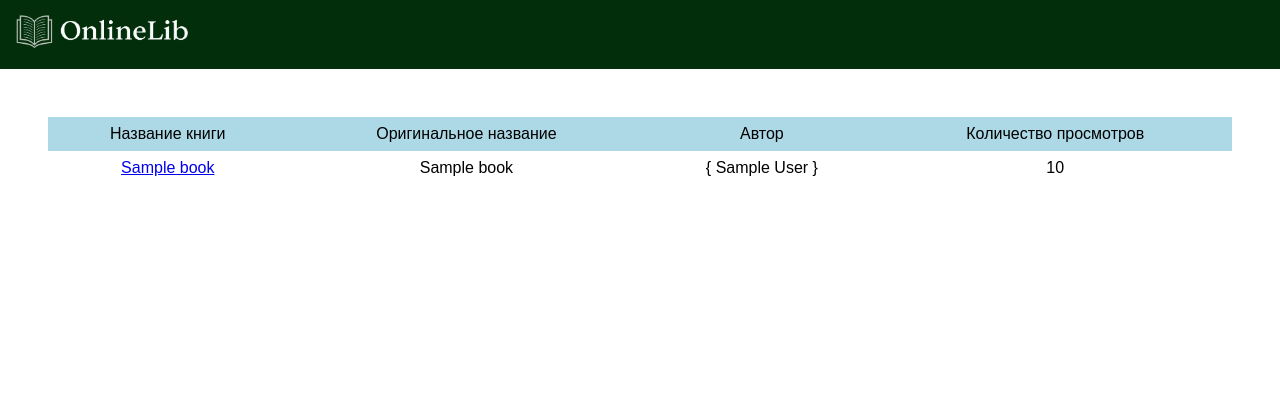
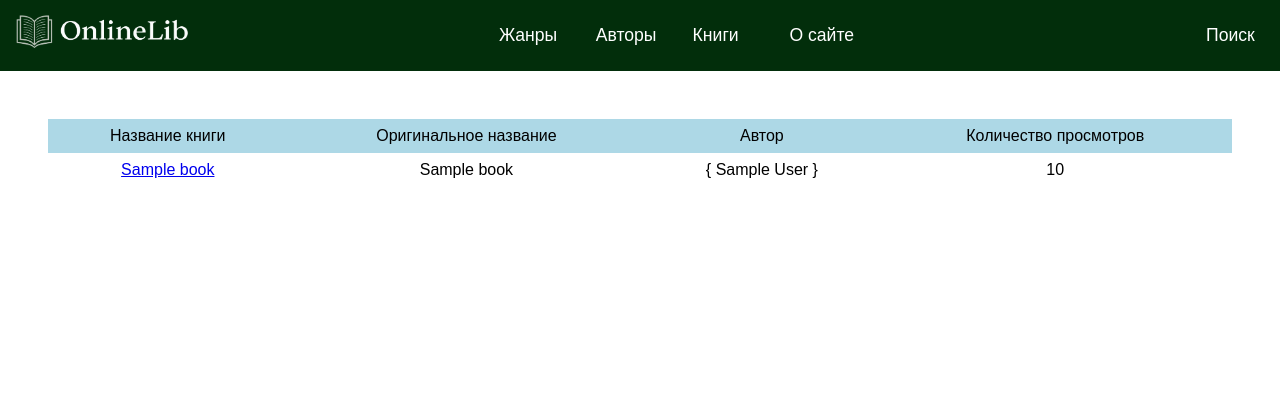
Before and after one commit to anime-kazakh/online-library, a Django app: page /books/ in a window 1280 px wide. Shown: the top 420 px of the page. Run offline with Django 5.2, Linux system fonts and the light colour scheme; tables that the repository leaves empty hold one stand-in row (values such as "Sample post").

Commit message:
Corrected some layout, and added some links

```diff
--- a/onlinelib/static/css/base_style.css
+++ b/onlinelib/static/css/base_style.css
@@ -4,7 +4,7 @@
 
 .page-layout {
     display: grid;
-    grid-template-columns: minmax(0, 1fr);
+    /* header body footer */
     grid-template-rows: min-content 1fr min-content;
     margin: 0;
     margin-inline: 0;
--- a/onlinelib/static/css/header_style.css
+++ b/onlinelib/static/css/header_style.css
@@ -3,7 +3,7 @@
     position: sticky;
     top: 0;
     box-sizing: border-box;
-    padding: .75rem;
+    padding: 0.75rem;
     color: white;
     height: min-content;
     font-size: 1.1em;
@@ -12,9 +12,8 @@
 .navigation {
     display: grid;
     column-gap: 1rem;
-    align-items: center;
+    /*logo menu search*/
     grid-template-columns: min-content 1fr min-content;
-    justify-items: center;
 }
 
 .navigation__logo {
@@ -33,11 +32,22 @@
 
 .menu {
     align-items: center;
-    display: flex;
-    box-sizing: border-box;
+    display: grid;
+    grid-template-columns: 1fr 1fr 1fr 1fr;
+    margin: 0 30% 0;
+}
+
+.menu__tab {
+    margin: 0, 10em, 0;
 }
 
 .page-layout__header a {
     text-decoration: none;
     color: inherit;
 }
+
+.navigation__search {
+    align-items: center;
+    box-sizing: border-box;
+    padding: 0.75em;
+}
--- a/onlinelib/templates/includes/header.html
+++ b/onlinelib/templates/includes/header.html
@@ -3,20 +3,28 @@
 <header class="page-layout__header">
     <nav class="navigation">
         <div class="navigation__logo">
-            {% url logo.url_name as logo_url %}
-            <a href="{{ logo_url }}">
+            <a href="{% url 'home' %}">
                 <img class="logo" src="{% static 'images/logo.png' %}">
             </a>
         </div>
         <div class="navigation__menu">
             <nav class="menu">
-                {% for item in menu %}
                 <div class="menu__tab">
-                    {% url item.url_name as i_url %}
-                    <a class="menu__item" href="{{ i_url }}">{{ item.title }}</a>
+                    <a class="menu__item" href="{% url 'genre-home' %}">Жанры</a>
                 </div>
-                {% endfor %}
+                <div class="menu__tab">
+                    <a class="menu__item" href="{% url 'author-home' %}">Авторы</a>
+                </div>
+                <div class="menu__tab">
+                    <a class="menu__item" href="{% url 'books-home' %}">Книги</a>
+                </div>
+                <div class="menu__tab">
+                    <a class="menu__item" href="{% url 'about' %}">О сайте</a>
+                </div>
             </nav>
+        </div>
+        <div class="navigation__search">
+            <a class="menu__item" href="{% url 'search' %}">Поиск</a>
         </div>
     </nav>
 </header>
```
